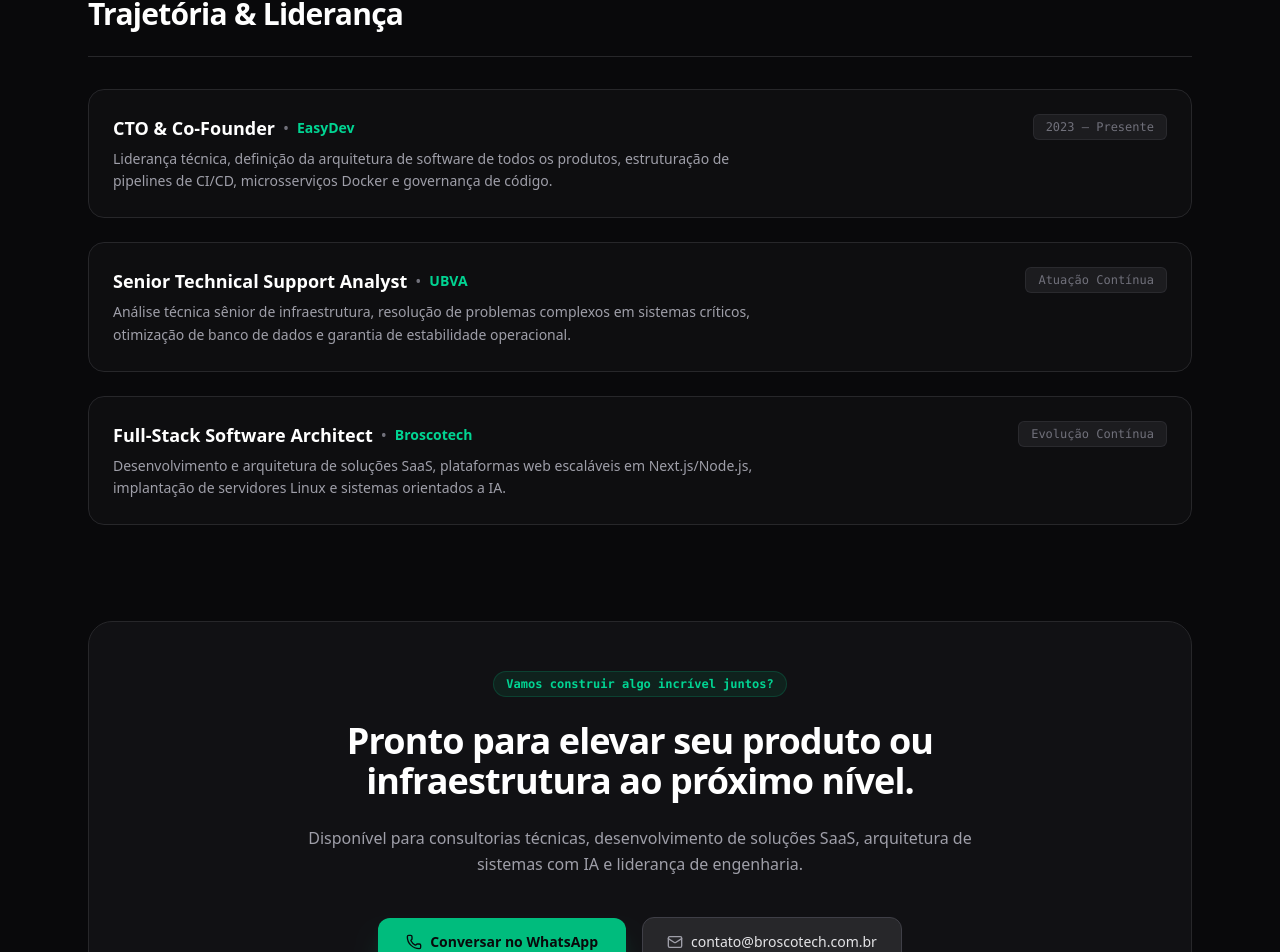
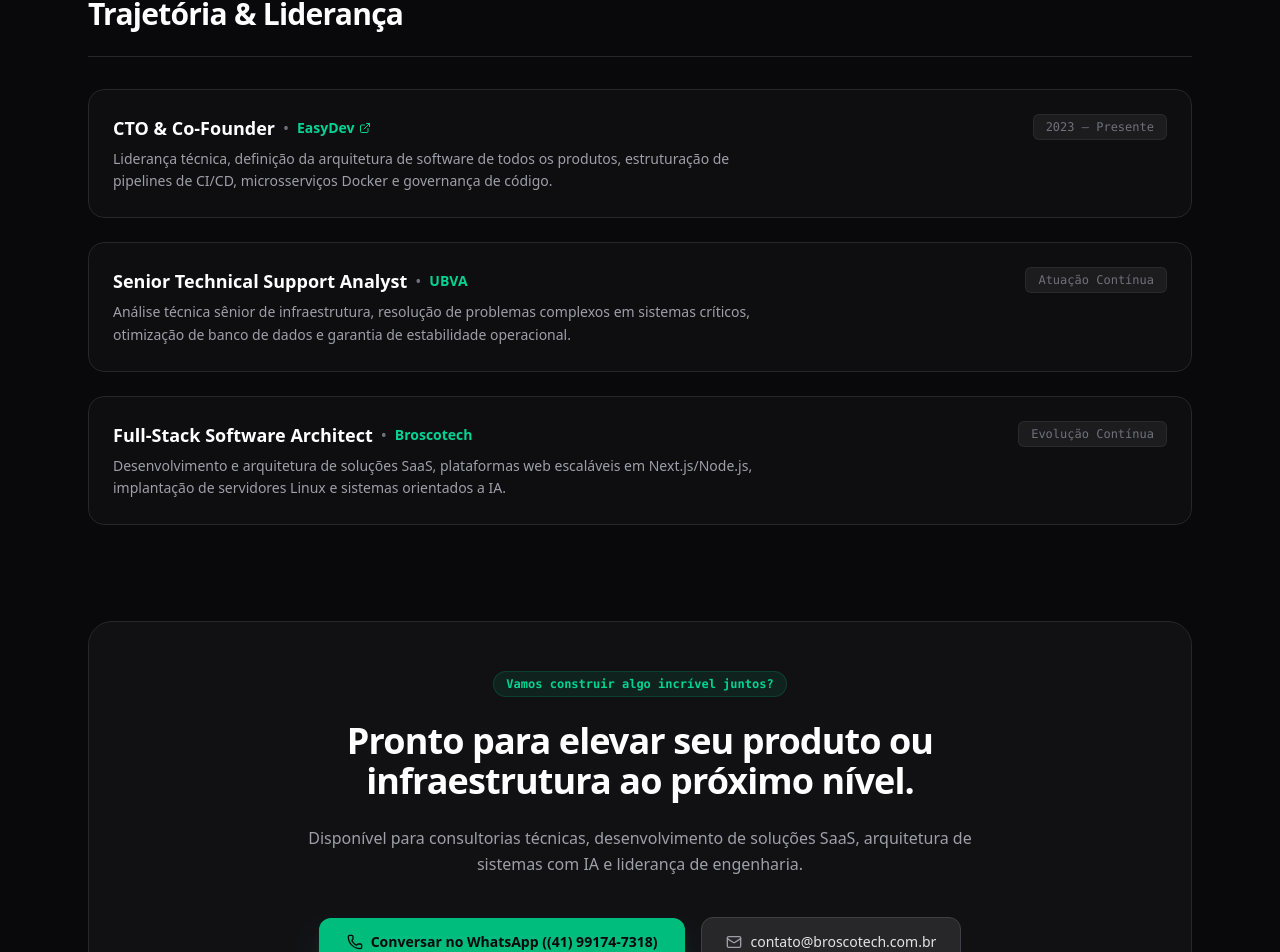
Before and after one commit to rbrosco/broscotech, a React (Vite) app: page / in a window 1280 px wide. Shown: the part 3365-4317 px from the top of the page. Built offline with nearby package versions, Linux system fonts and the light colour scheme.

Commit message:
feat: atualizar links do whatsapp e site easydev

```diff
--- a/src/App.tsx
+++ b/src/App.tsx
@@ -80,6 +80,7 @@ export default function App() {
       description: 'Ecossistema integrado para empresas de desenvolvimento de software, unindo gestão de desenvolvedores, controle financeiro de planos/descontos, CMS dinâmico e monitoramento de serviços.',
       tags: ['Next.js 15', 'TypeScript', 'TypeORM', 'Tailwind CSS', 'Docker', 'PostgreSQL'],
       status: 'Core Enterprise',
+      link: 'https://dev.easydev.com.br',
       color: 'from-blue-500/20 to-indigo-500/10',
       borderColor: 'border-blue-500/30',
       badgeColor: 'bg-blue-500/10 text-blue-400 border-blue-500/20',
@@ -128,6 +129,7 @@ export default function App() {
     {
       role: 'CTO & Co-Founder',
       company: 'EasyDev',
+      companyUrl: 'https://dev.easydev.com.br',
       period: '2023 — Presente',
       description: 'Liderança técnica, definição da arquitetura de software de todos os produtos, estruturação de pipelines de CI/CD, microsserviços Docker e governança de código.'
     },
@@ -185,13 +187,13 @@ export default function App() {
               Disponível para Projetos
             </div>
             <a
-              href="https://wa.me/5519999999999?text=Ol%C3%A1%20Rogger,%20vi%20seu%20portf%C3%B3lio%20na%20Broscotech"
+              href="https://wa.me/5541991747318?text=Ol%C3%A1%20Rogger,%20vi%20seu%20portf%C3%B3lio%20na%20Broscotech"
               target="_blank"
               rel="noopener noreferrer"
               className="inline-flex items-center gap-1.5 px-3.5 py-1.5 rounded-lg bg-emerald-500 hover:bg-emerald-400 text-zinc-950 font-semibold text-xs transition shadow-lg shadow-emerald-500/20"
             >
               <Phone className="w-3.5 h-3.5" />
-              <span className="hidden xs:inline">WhatsApp</span>
+              <span className="hidden xs:inline">(41) 99174-7318</span>
             </a>
           </div>
         </div>
@@ -459,7 +461,14 @@ export default function App() {
                   <div className="flex items-center gap-2">
                     <h3 className="text-lg font-bold text-white">{item.role}</h3>
                     <span className="text-zinc-500">•</span>
-                    <span className="text-emerald-400 font-semibold text-sm">{item.company}</span>
+                    {item.companyUrl ? (
+                      <a href={item.companyUrl} target="_blank" rel="noopener noreferrer" className="text-emerald-400 hover:text-emerald-300 font-semibold text-sm inline-flex items-center gap-1 transition">
+                        {item.company}
+                        <ExternalLink className="w-3 h-3" />
+                      </a>
+                    ) : (
+                      <span className="text-emerald-400 font-semibold text-sm">{item.company}</span>
+                    )}
                   </div>
                   <p className="text-zinc-400 text-sm leading-relaxed">{item.description}</p>
                 </div>
@@ -488,13 +497,13 @@ export default function App() {
 
             <div className="flex flex-wrap items-center justify-center gap-4 pt-4">
               <a
-                href="https://wa.me/5519999999999?text=Ol%C3%A1%20Rogger,%20vamos%20conversar%20sobre%20um%20projeto"
+                href="https://wa.me/5541991747318?text=Ol%C3%A1%20Rogger,%20vamos%20conversar%20sobre%20um%20projeto"
                 target="_blank"
                 rel="noopener noreferrer"
                 className="inline-flex items-center gap-2 px-7 py-3.5 rounded-xl bg-emerald-500 hover:bg-emerald-400 text-zinc-950 font-bold text-sm transition shadow-xl shadow-emerald-500/25"
               >
                 <Phone className="w-4 h-4" />
-                Conversar no WhatsApp
+                Conversar no WhatsApp ((41) 99174-7318)
               </a>
               <a
                 href="mailto:contato@broscotech.com.br"
@@ -520,14 +529,14 @@ export default function App() {
           </div>
 
           <div className="flex items-center gap-4 font-mono">
-            <a href="https://github.com/rbrosco" target="_blank" rel="noopener noreferrer" className="hover:text-emerald-400 transition">
-              GitHub
-            </a>
-            <a href="#" className="hover:text-emerald-400 transition">
-              LinkedIn
+            <a href="https://dev.easydev.com.br" target="_blank" rel="noopener noreferrer" className="hover:text-emerald-400 transition">
+              EasyDev
             </a>
             <a href="https://planner-sdr.broscotech.com.br" target="_blank" rel="noopener noreferrer" className="hover:text-emerald-400 transition">
               Planner SDR
+            </a>
+            <a href="https://github.com/rbrosco" target="_blank" rel="noopener noreferrer" className="hover:text-emerald-400 transition">
+              GitHub
             </a>
           </div>
         </div>
```
